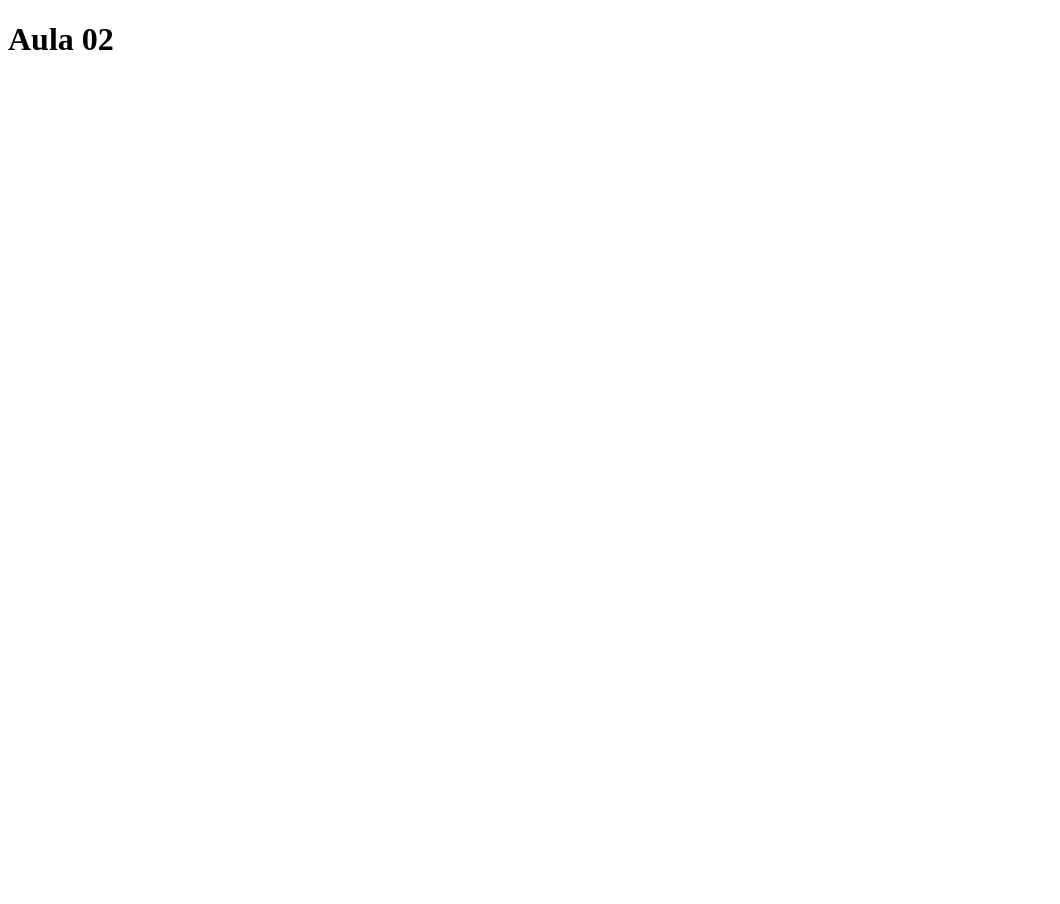
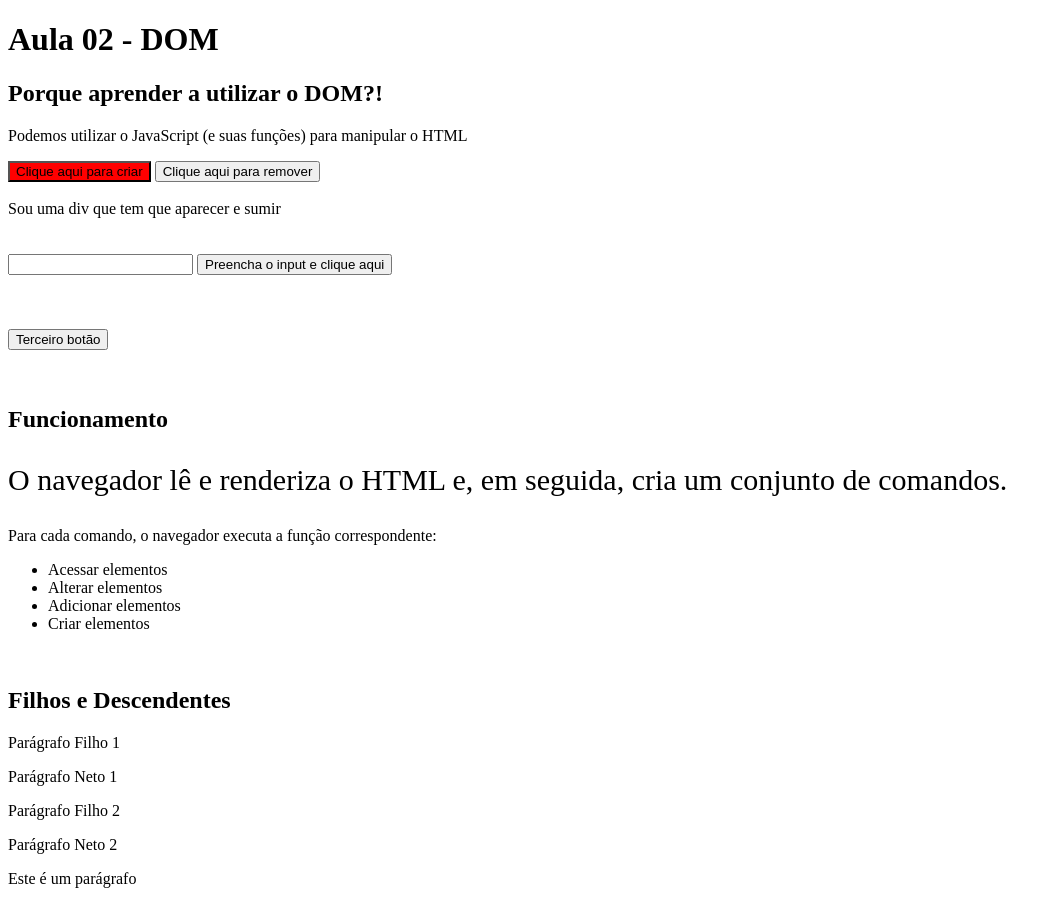
Before and after one commit to rosanarezende/2022-turma-clamed, a plain HTML site: page semana-03/aula-02/index.html in a window 1280 px wide. Shown: the whole page, without its empty margins (0-1060 px from the left). Before the commit the page ends 800 px from the top, so only its background shows below. Drawn offline with Linux system fonts and the light colour scheme.

Commit message:
adiciona aula 2

```diff
--- a/semana-03/aula-02/index.html
+++ b/semana-03/aula-02/index.html
@@ -1,13 +1,88 @@
 <!DOCTYPE html>
 <html lang="en">
   <head>
-  <meta charset="UTF-8">
-  <meta http-equiv="X-UA-Compatible" content="IE=edge">
-  <meta name="viewport" content="width=device-width, initial-scale=1.0">
+    <meta charset="UTF-8" />
+    <meta http-equiv="X-UA-Compatible" content="IE=edge" />
+    <meta name="viewport" content="width=device-width, initial-scale=1.0" />
     <script src="index.js" defer></script>
+    <link rel="stylesheet" href="styles.css">
     <title>Aula 02</title>
   </head>
   <body>
-    <h1>Aula 02</h1>
+    <h1>Aula 02 - DOM</h1>
+
+    <div id="conteudo-principal">
+      <h2 class="subtitulo">Porque aprender?</h2>
+      <p>
+        Podemos utilizar o JavaScript (e suas funções) para manipular o HTML
+      </p>
+
+      <button id="btn-1" onclick="insereParagrafo()" onmouseout="removerDiv()" onmouseover="voltaDiv()">
+        Clique aqui para criar
+      </button>
+      <button onclick="removeParagrafo()"> Clique aqui para remover</button>
+      <div id="resposta-clique-aqui"></div>
+      <br/>
+      <div id="div-pai">
+        <div id="resposta-botao-remover-voltar">Sou uma div que tem que aparecer e sumir</div>
+      </div>
+
+
+      <br/><br/>
+      <input type="text" id="meu-input">
+        <button onclick="imprimeInput()">
+          Preencha o input e clique aqui
+        </button>
+
+        <br/><br/><br/><br/>
+
+        <!-- addEventListener -->
+        <button id="terceiro-botao">
+          Terceiro botão
+        </button>
+        <div id="conteudo"></div>
+
+      <br/><br/>
+      <h2 class="subtitulo">Funcionamento</h2>
+      <p class="paragrafo-2">
+        O navegador lê e renderiza o HTML e, em seguida, cria um conjunto de
+        comandos.
+      </p>
+      <p>Para cada comando, o navegador executa a função correspondente:</p>
+      <ul>
+        <li>Acessar elementos</li>
+        <li>Alterar elementos</li>
+        <li>Adicionar elementos</li>
+      </ul>
+
+      <br/>
+      <h2>Filhos e Descendentes</h2>
+
+
+      <div>
+        <p>
+          Parágrafo Filho 1
+        </p>
+
+        <a>
+          <p>Parágrafo Neto 1</p>
+        </a>
+
+        <p>
+          Parágrafo Filho 2
+        </p>
+
+        <a>
+          <p>Parágrafo Neto 2</p>
+        </a>
+      </div>
+
+
+    </div>
   </body>
+
+  <!-- segunda opção de script -->
+  <!-- <script src="index.js"></script> -->
 </html>
+
+<elemento evento="nomeDaFuncao()" >
--- a/semana-03/aula-02/index.js
+++ b/semana-03/aula-02/index.js
@@ -1 +1,87 @@
 // Aula 02
+
+//////////////////////////////////////////////////////////////////
+// DOM
+//////////////////////////////////////////////////////////////////
+
+// ==== Acessar ====
+
+// Pelo ID
+const divPrincipal = document.getElementById("conteudo-principal");
+
+// Pela Classe
+const subtitulo = document.getElementsByClassName("subtitulo")[0];
+
+// Pela tag
+const lista = document.getElementsByTagName('ul')
+
+// Pelo seletor CSS
+const botao = document.querySelector("#btn-1"); // id #
+const paragrafo2 = document.querySelector(".paragrafo-2"); // classe .
+
+
+// ======== Alterar elemento ========
+// alterar texto do subtitulo
+subtitulo.innerHTML = 'Porque aprender a utilizar o DOM?!'
+// alterar cor do botão
+botao.style.backgroundColor = '#f00'
+// alterar o tamanho da fonte do paragrafo2
+paragrafo2.style.fontSize = '30px'
+
+
+// ======== Criar elemento ========
+// Criar uma div com um parágrafo
+const divQueCriamos = document.createElement('div')
+divQueCriamos.innerHTML = '<p>Este é um parágrafo</p>'
+
+
+// ======== Adicionar elemento ========
+// Para ver na página, adicionar na div principal
+divPrincipal.appendChild(divQueCriamos)
+// adicionar um novo elemento na lista
+lista[0].innerHTML += '<li>Criar elementos</li>'
+
+
+// ======== Remover elemento ========
+// divPrincipal.removeChild(divQueCriamos);
+
+
+//////////////////////////////////////////////////////////////////
+// Events
+//////////////////////////////////////////////////////////////////
+
+// ====== onclick ======
+const input = document.getElementById("meu-input");
+function imprimeInput() {
+  console.log(input.value);
+}
+
+const resposta = document.getElementById("resposta-clique-aqui");
+function insereParagrafo() {
+  resposta.innerHTML += "<p id='sou-paragrafo'> Sou um parágrafo</p>";
+}
+function removeParagrafo() {
+  const paragrafo = document.getElementById("sou-paragrafo")
+  resposta.removeChild(paragrafo);
+}
+
+// ====== onmouseout ======
+const divPai = document.getElementById("div-pai");
+const divQueQueroRemoverEVoltar = document.getElementById("resposta-botao-remover-voltar");
+function removerDiv(){
+  divPai.removeChild(divQueQueroRemoverEVoltar);
+}
+
+// ====== onmouseover ======
+function voltaDiv(){
+  divPai.appendChild(divQueQueroRemoverEVoltar);
+}
+
+
+// ====== addEventListener ======
+const botao3 = document.getElementById("terceiro-botao");
+const conteudo = document.getElementById("conteudo")
+
+botao3.addEventListener("click", function() {
+  conteudo.innerHTML = "Conteudo aqui"
+})
```
Also changed, not shown: semana-03/aula-02/styles.css (added, +30 -0 lines). Lines whose indentation alone changed are shown as unchanged.
